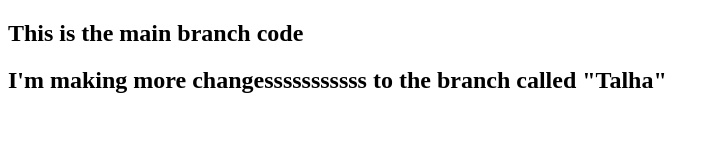
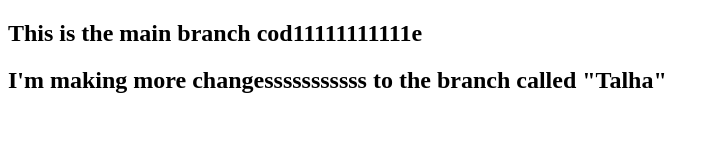
Before and after one commit to AbdurrahmanTalha/Random-Project, a plain HTML site: page index.html in a window 1280 px wide. Shown: the whole page, without its empty margins (0-719 px from the left). Drawn offline with Linux system fonts and the light colour scheme.

Commit message:
asdasdasdasd

```diff
--- a/index.html
+++ b/index.html
@@ -9,7 +9,7 @@
 </head>
 
 <body>
-    <h2>This is the main branch code</h2>
+    <h2>This is the main branch cod11111111111e</h2>
     <h2>I'm making more changesssssssssss to the branch called "Talha"</h2>
 </body>
 
```
